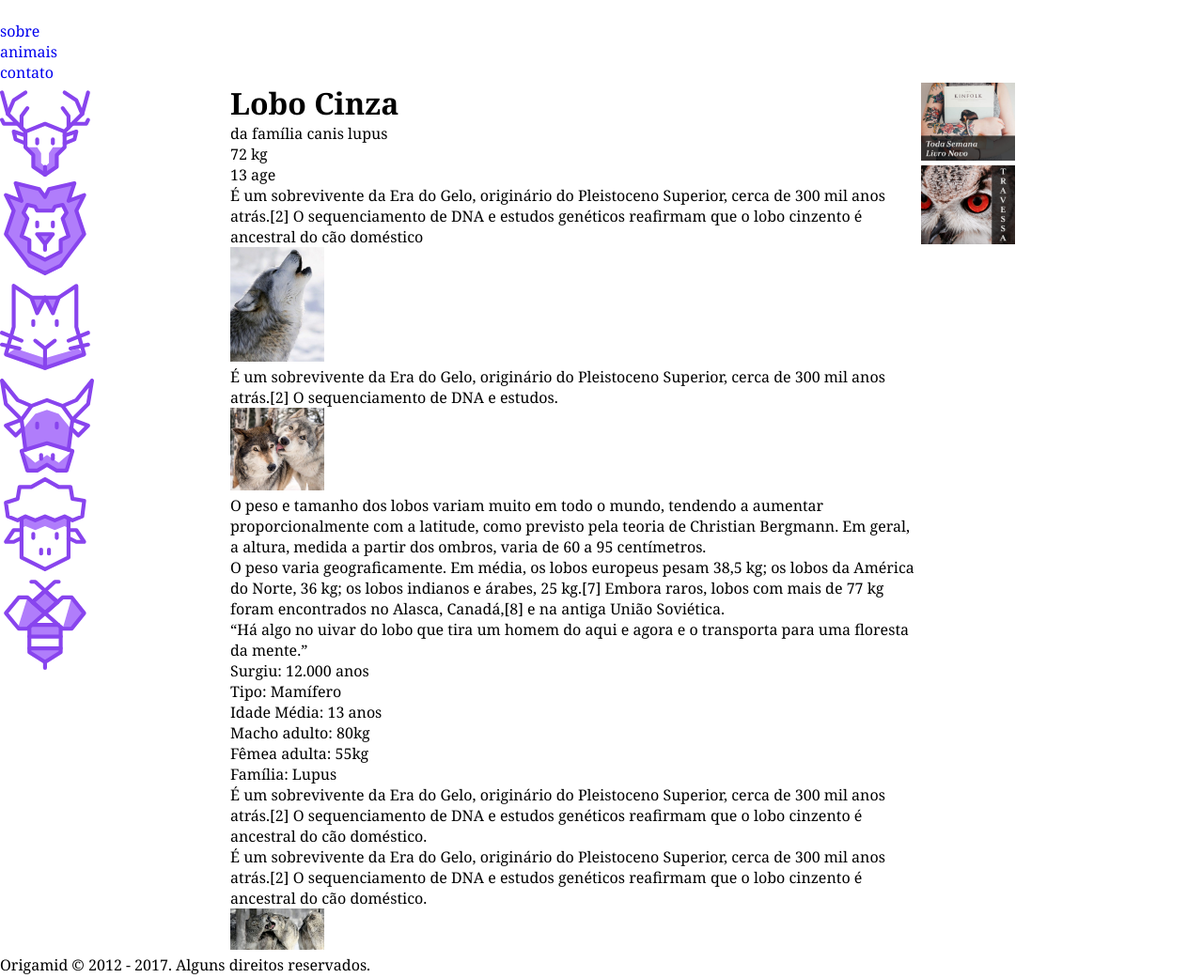
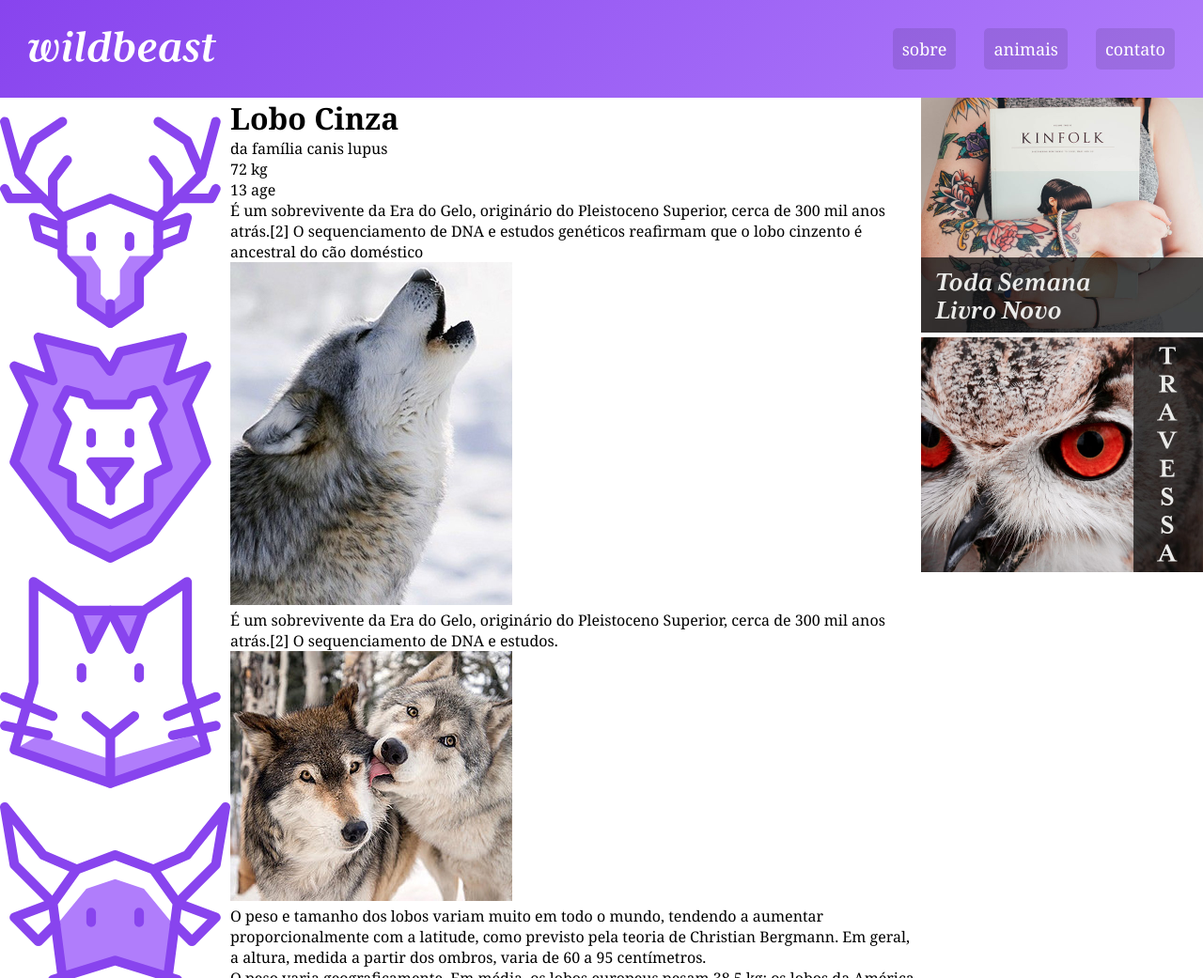
Before and after one commit to samuelbonini/Grid-Site, a plain HTML site: page index.html in a window 1280 px wide. Shown: the top 1041 px of the page at 94% size. Drawn offline with Linux system fonts and the light colour scheme.

Commit message:
att site continu

```diff
--- a/css/style.css
+++ b/css/style.css
@@ -16,9 +16,8 @@ a {
 }
 
 img {
-  max-width: 100px;
+  max-width: 100%;
 }
-
 
 /* GRID GERAL */
 
@@ -33,9 +32,47 @@ img {
   ;
 }
 
+/*HEADER*/
+
 .header {
   grid-area: header;
+  background: linear-gradient(135deg, #8844ee, #B07DFB);
+  padding: 30px;
+  display: grid;
+  grid-template-columns: 1fr auto;
+  align-items: center;
 }
+
+.logo {
+  max-width: 200px;
+}
+
+.header nav ul {
+  display: flex;
+  flex-wrap: wrap;
+}
+
+.header nav a {
+  display: block;
+  padding: 10px;
+  color: white;
+  font-size: 1.125em;
+  background: rgba(0,0,0,.1);
+  border-radius: 5px;
+  transition: 0.1s;
+}
+
+.header nav a:hover {
+  background: rgba(0,0,0,.5);
+}
+
+.header li + li {
+  margin-left: 30px;
+}
+
+
+
+
 
 .sidenav {
   grid-area: sidenav;
```
